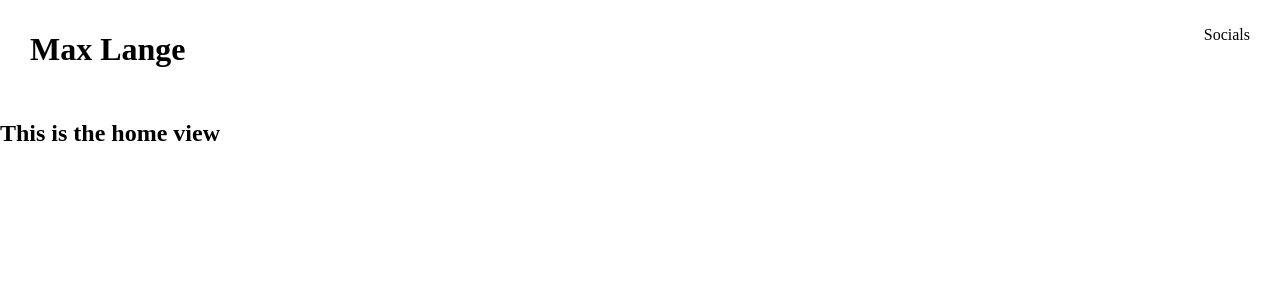
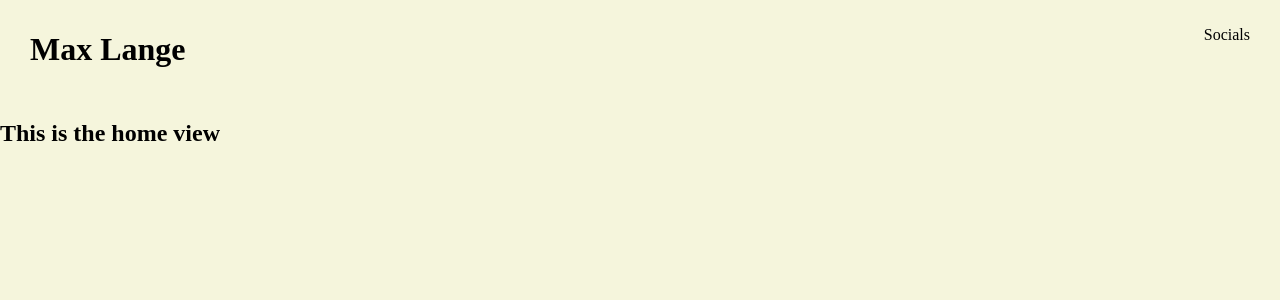
Before and after one commit to Abekomon/personal-site, a React (Vite) app: page / in a window 1280 px wide. Shown: the top 300 px of the page. Built offline with nearby package versions, Linux system fonts and the light colour scheme.

Commit message:
Add main tag to app and give it base styling

```diff
--- a/src/Components/App/App.css
+++ b/src/Components/App/App.css
@@ -0,0 +1,5 @@
+main {
+  min-height: 100vh;
+  width: 100vw;
+  background-color: beige;
+}
--- a/src/Components/App/App.jsx
+++ b/src/Components/App/App.jsx
@@ -9,7 +9,7 @@ import './App.css'
 
 function App() {
   return (
-    <>
+    <main>
       <Header />
       <Switch>
         <Route exact path="/" component={HomeView}/>
@@ -17,7 +17,7 @@ function App() {
         <Route exact path="/projects" component={ProjectView}/>
         <Route component={Error}/>
       </Switch>
-    </>
+    </main>
   )
 }
 
```
